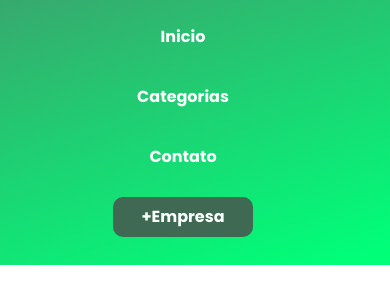
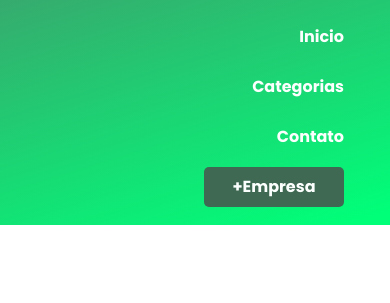
Before and after one commit to rodriglim/CuideSe, a plain HTML site: page index.html in a window 390 px wide. Both pictures are taken after a click on the button "Toggle navigation". Shown: the part 71-374 px from the top of the page. Drawn offline with nearby package versions, Linux system fonts and the light colour scheme.

Commit message:
Add files via upload

```diff
--- a/css/style.css
+++ b/css/style.css
@@ -8,6 +8,7 @@
 
 body {
     font-family: 'Poppins', sans-serif;
+
 }
 
 
@@ -22,7 +23,7 @@ nav .container{
 }
 
 nav .container .navbar-toggler{
-    background: linear-gradient(162.84deg, #3AA56D 11.8%, #00FF79 96.76%);
+    background: linear-gradient(172.59deg, #3AA56D 3.94%, #00FF79 99.44%);
     color: #FFF;
     width: 44px;
     height: 44px;
@@ -40,9 +41,14 @@ nav #navbarNav{
     padding: 10px;
 }
 
+nav #navbarNav .navbar-nav{
+    display: flex;
+    justify-content: center;
+    align-items: end;
+    align-self: center;
+}
 nav #navbarNav .navbar-nav .nav-item{
-    text-align: center;
-    margin: 10px auto;
+    margin-top: 10px;
 }
 
 nav #navbarNav .navbar-nav .nav-item .nav-link{
@@ -50,10 +56,12 @@ nav #navbarNav .navbar-nav .nav-item .nav-link{
     font-weight: 600;
     font-size: 16px;
     color: #FBFFFD;
+    border-radius: 5px;
 }
 
 nav #navbarNav .navbar-nav .nav-item .link-nav:hover{
-    border-bottom: 4px solid #04FF7C;
+    color: #00FF79;
+    background-color: #FFF;
 }
 
  #empresa{
```
Also changed, not shown: index.html (+1 -1 lines).
